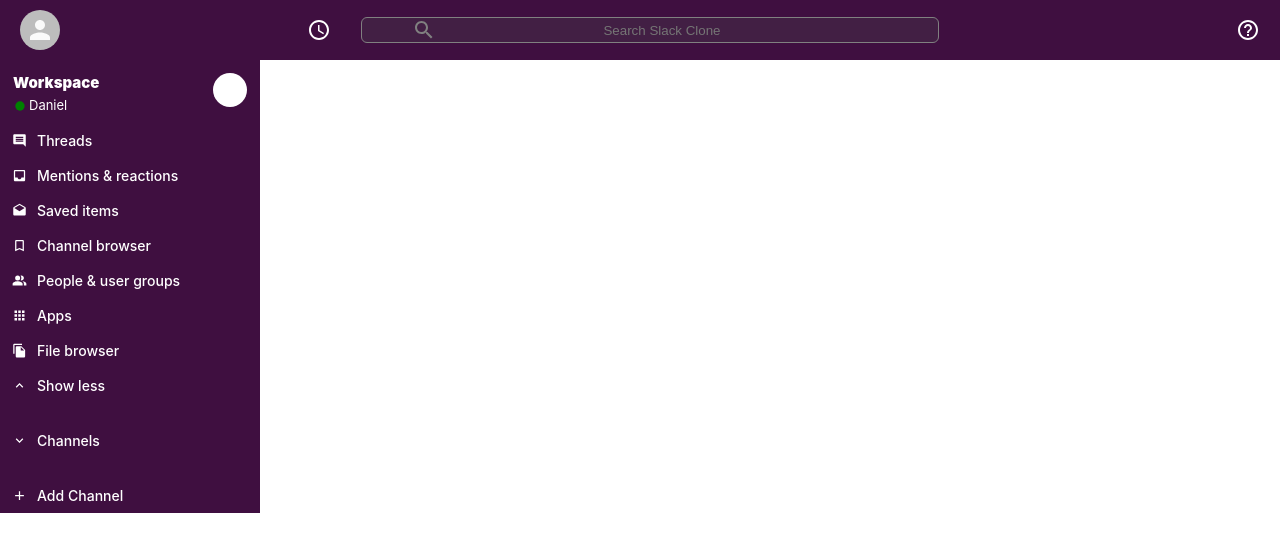
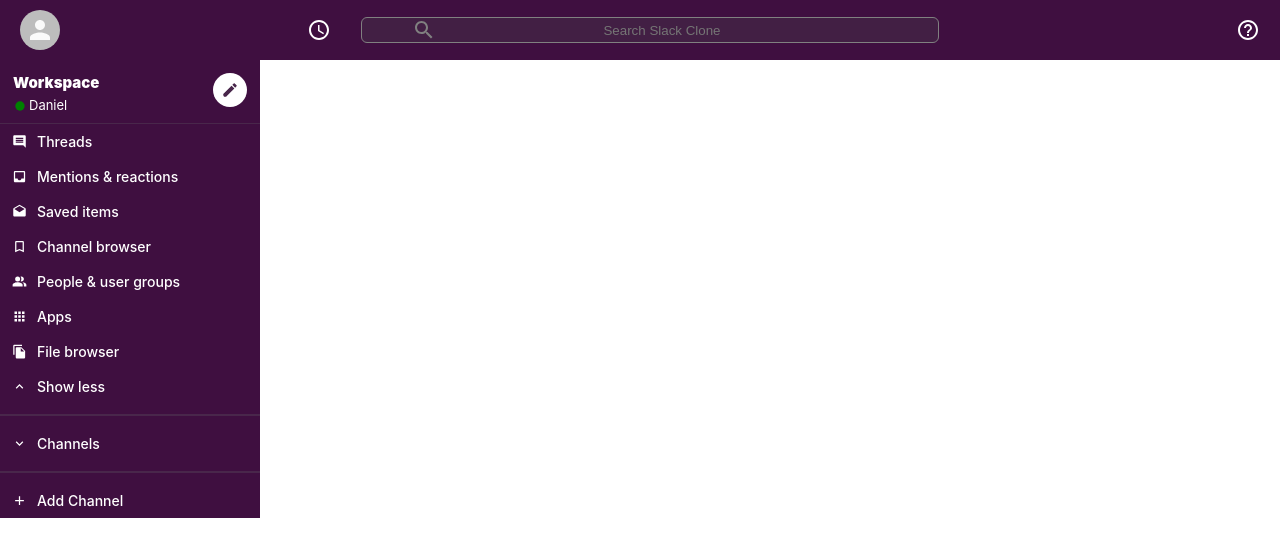
Before and after one commit to danielWebDev-spec/slack-clone, a React (Create React App) app: page / in a window 1280 px wide. Shown: the top 556 px of the page. Built offline with nearby package versions, Linux system fonts and the light colour scheme.

Commit message:
added color variables

```diff
--- a/src/App.css
+++ b/src/App.css
@@ -1,3 +1,7 @@
 body {
   --slack-color: #3f0f40;
+  --secondary-color: #49274b;
+  --border-color: 1px solid #49274b;
+  --light-color: #421f44;
+  --hover-color: #340e36;
 }
--- a/src/App.js
+++ b/src/App.js
@@ -7,12 +7,13 @@
 function App() {
   return (
     <div className="app">
+      <Header />
+      <div className="app__body">
+        <Sidebar />
+      </div>
       <Router>
-        <Header />
         <Switch>
-          <Route path="/">
-            <Sidebar />
-          </Route>
+          <Route path="/"></Route>
         </Switch>
       </Router>
     </div>
--- a/src/components/Header.css
+++ b/src/components/Header.css
@@ -22,7 +22,7 @@
 .header__search {
   display: flex;
   flex: 0.4;
-  background-color: #421f44;
+  background-color: var(--light-color);
   align-items: center;
   text-align: center;
   padding: 0 50px;
```
